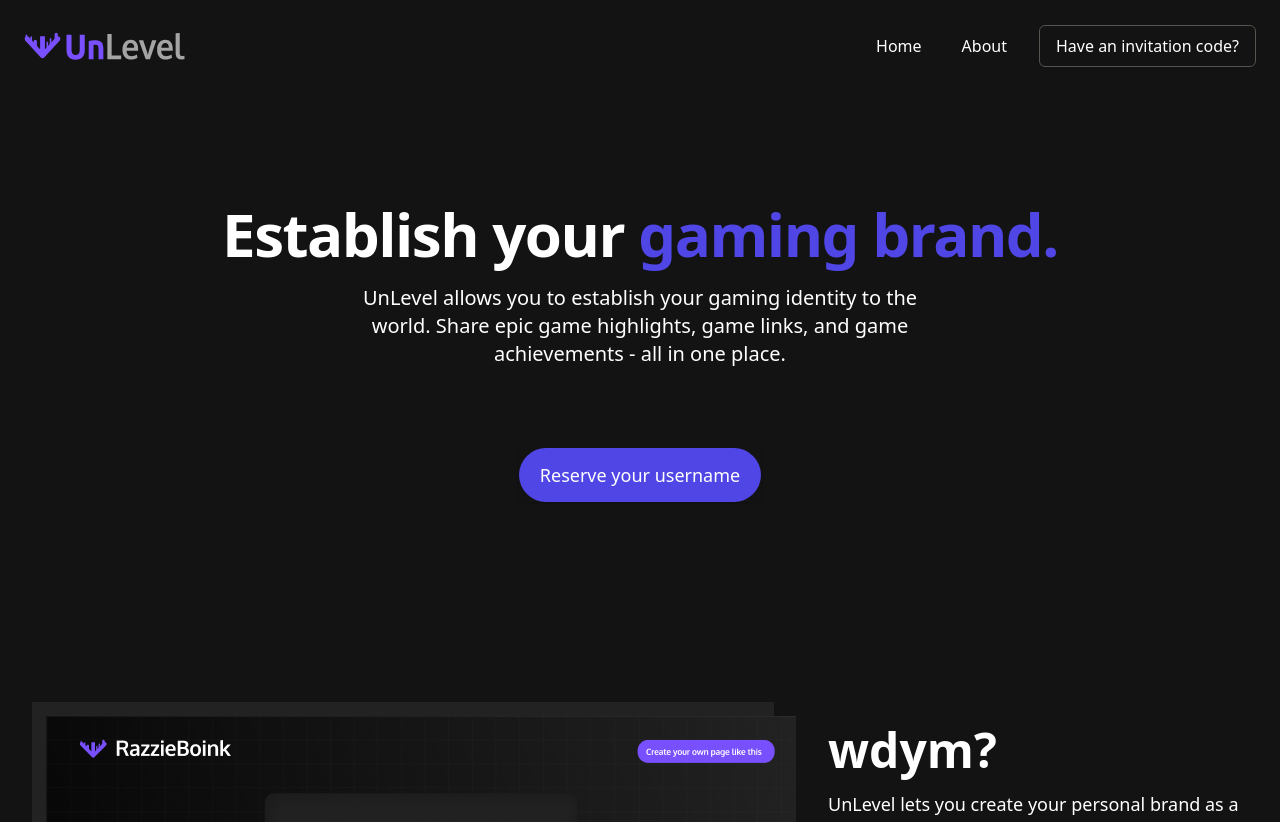
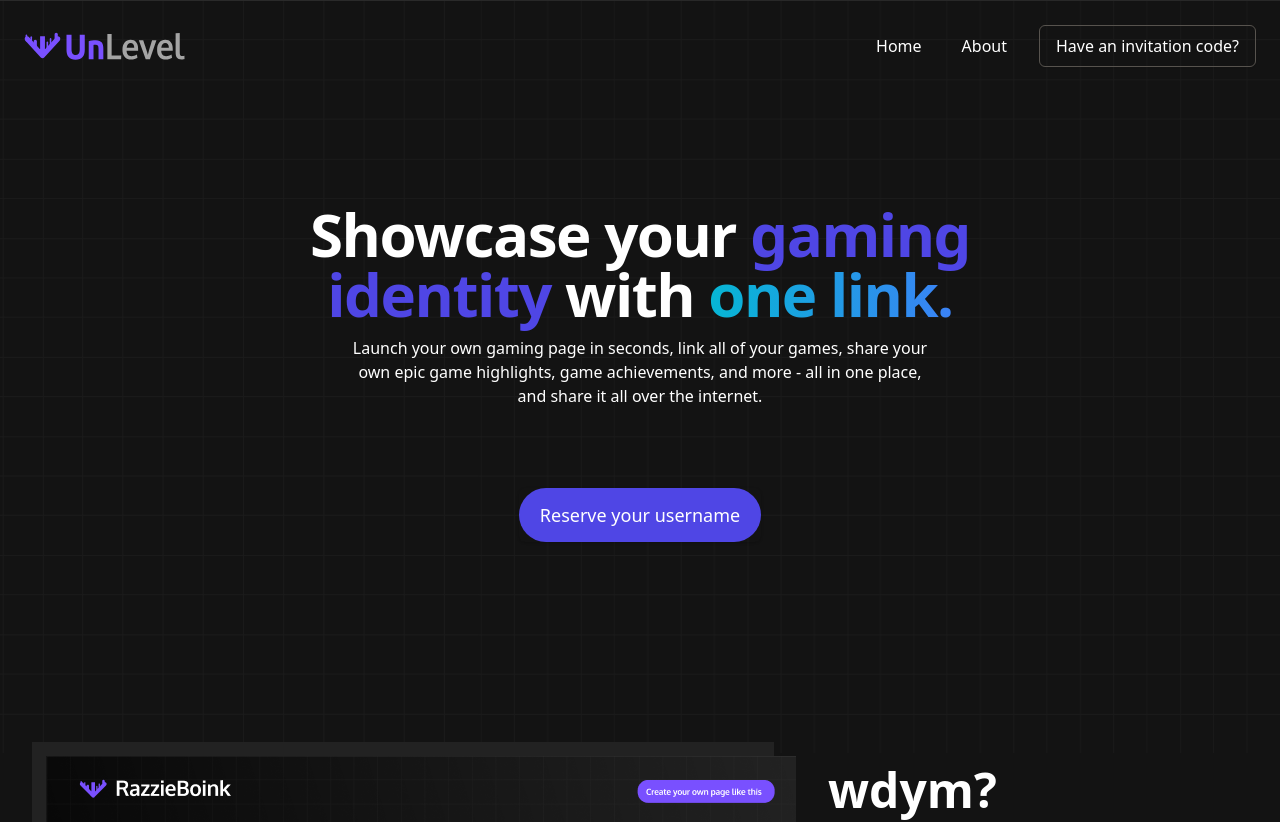
Before and after one commit to StackSpacePH/ggwp, a React (Create React App) app in the folder frontend/: page / in a window 1280 px wide. Shown: the top 822 px of the page. Built offline with nearby package versions, Linux system fonts and the light colour scheme.

Commit message:
tweak: home page background

```diff
--- a/frontend/src/components/home.js
+++ b/frontend/src/components/home.js
@@ -1,5 +1,6 @@
 import React from 'react'
 import pagepreview from '../assets/images/pagepreview.png';
+import gridlines from '../assets/images/gridlines-bg.svg'
 
 export default function Home () {
     return (
@@ -15,12 +16,23 @@
           lg:px-8
           xl:mt-28"
         >
+          <img
+            src={gridlines}
+            className="
+              absolute
+              top-0
+              left-0
+              right-0 w-full
+              -z-10
+            "
+          ></img>
             <div className="text-center">
               <h1 className="
                 text-4xl
                 tracking-tight
                 font-extrabold
                 text-gray-900
+                lg:mx-52
                 sm:text-5xl
                 md:text-6xl"
               >
@@ -28,29 +40,41 @@
                   block
                   xl:inline
                   text-white"
-                >Establish your</span>{' '}
+                >Showcase your</span>{' '}
                 <span className="
                   block
                   text-indigo-600
                   xl:inline"
-                >gaming brand.</span>
+                >gaming identity</span>{' '}
+                <span className="
+                  block
+                  xl:inline
+                  text-white"
+                >with</span>{' '}
+                <span className="
+                  block
+                  bg-gradient-to-r
+                  text-transparent
+                  bg-clip-text
+                  from-cyan-500
+                  to-blue-500
+                  xl:inline"
+                >one link.</span>
               </h1>
               <p className="
-                mt-3
+                mt-7
                 text-base
                 max-w-xl
-                mx-auto
+                mx-16
                 text-white
-                sm:mt-5
-                sm:text-lg
-                md:mt-5
-                md:text-xl
-                lg:mx-auto"
+                md:mx-auto
+                lg:mx-auto
+                lg:mt-3"
               >
-                UnLevel allows you to establish your gaming identity to the world. Share epic game highlights, game links, and game achievements - all in one place.
+                Launch your own gaming page in seconds, link all of your games, share your own epic game highlights, game achievements, and more - all in one place, and share it all over the internet.
               </p>
               <div className="
-                mt-5
+                mt-10
                 sm:mt-8
                 sm:flex
                 sm:justify-center
@@ -93,7 +117,7 @@
               <div className="mt-6 text-white">
                 <h1 className="text-5xl font-extrabold">wdym?</h1>
                 <p className="mt-4 text-lg">
-                  UnLevel lets you create your personal brand as a gamer. Instead of learning how to code like a hacker to create a website for your gaming blah blah, you can publish your own Gaming Profile and let the world see what you play and see your gaming links/accounts, they can also join to your currently playing game (Of course, that’s soon).
+                  UnLevel lets you create your own page as a gamer. Instead of learning how to code like a hacker, you can launch your own gaming page in seconds with UnLevel. Choose your own username, gamertag, add your games, and customize your page whatever you want. Showcase everything you love to play, the current game you're playing and let other people join and play with you, and share your UnLevel link with your friends or the whole world.
                 </p>
               </div>
             </div>
```
Also changed, not shown: frontend/src/assets/images/gridlines-bg.svg (added).
